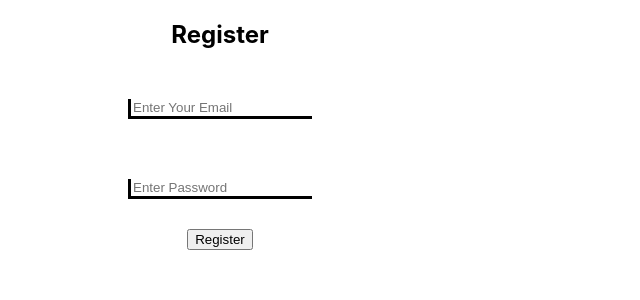
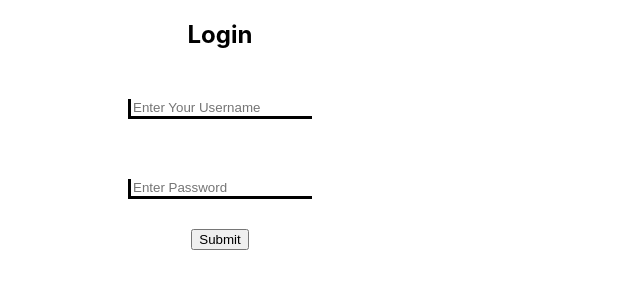
Before and after one commit to skkyfallen/form-test, a React (Create React App) app: page / in a window 1280 px wide. Shown: the top 300 px of the page, without its empty margins (0-640 px from the left). Built offline with nearby package versions, Linux system fonts and the light colour scheme.

Commit message:
Completed Login API Authentication

```diff
--- a/src/App.js
+++ b/src/App.js
@@ -2,10 +2,11 @@ import Form from "./Components/Form";
 // import "./App.css"
 import Notes from "./Components/Notes.js";
 import Register from "./Components/Register.js";
+
 function App() {
   return (
     <div className="App">
-      <Register/>
+      <Form />
     </div>
   );
 }
--- a/src/Components/Form.js
+++ b/src/Components/Form.js
@@ -15,12 +15,20 @@ function Form() {
   const handlePasswordChange = (event) => {
     setValues({ ...values, password: event.target.value });
   };
-  const handleSubmit = (event) => {
+  const handleSubmit = async (event) => {
     event.preventDefault();
     setSubmitted(true);
-    console.log("Username:", values.username + "password:", values.password);
-    console.log("submitted");
-    alert("successfull Login");
+    console.log("Email:", values.username, "password:", values.password);
+    const response = await Axios.post("http://localhost:4000/Login", {
+      username: values.username,
+      password: values.password,
+    });
+    console.log(response.data, response.status);
+    if (response.status == 200) {
+      alert("Sucessfull Authentication");
+    } else {
+      alert("Authentication Failed");
+    }
   };
   return (
     <div>
@@ -38,7 +46,7 @@ function Form() {
           placeholder="Enter Your Username"
           name="username"
           required
-          autocomplete="off"
+          autoComplete="on"
         />
         <input
           onChange={handlePasswordChange}
--- a/src/Components/Register.js
+++ b/src/Components/Register.js
@@ -15,12 +15,31 @@ function Form() {
   const handlePasswordChange = (event) => {
     setValues({ ...values, password: event.target.value });
   };
-  const handleSubmit = (event) => {
+  const handleSubmit = async (event) => {
     event.preventDefault();
     setSubmitted(true);
-    console.log("email:", values.email + "password:", values.password);
-    console.log("submitted");
-    alert("successfull Login");
+    console.log("Email:", values.email, "password:", values.password);
+    const response = await Axios.post("http://localhost:4000/Register", {
+      email: values.email,
+      password: values.password,
+    });
+    console.log(response.data, response.status);
+    if (response.status == 200) {
+      alert("Sucessfull Authentication");
+      window.location.href = "https://www.google.com";
+    } else {
+      alert("Failed to authenticate");
+    }
+  };
+  const callApi = () => {
+    (async () => {
+      const response = await Axios.get("http://localhost:4000/Register");
+      //   const response = await axios.post("http://localhost:4000/notes", { title: '', content:'Ezeh'});
+
+      console.log(response.data, response.status);
+    })().catch((error) => {
+      console.error(error);
+    });
   };
   return (
     <div>
@@ -38,7 +57,7 @@ function Form() {
           placeholder="Enter Your Email"
           name="username"
           required
-          autocomplete="off"
+          autoComplete="off"
         />
         <input
           onChange={handlePasswordChange}
@@ -53,6 +72,7 @@ function Form() {
           Register
         </button>
       </form>
+      <button onClick={callApi}>Call</button>
     </div>
   );
 }
```
Also changed, not shown: 1 other file (tests, documents, lock files or other folders).
